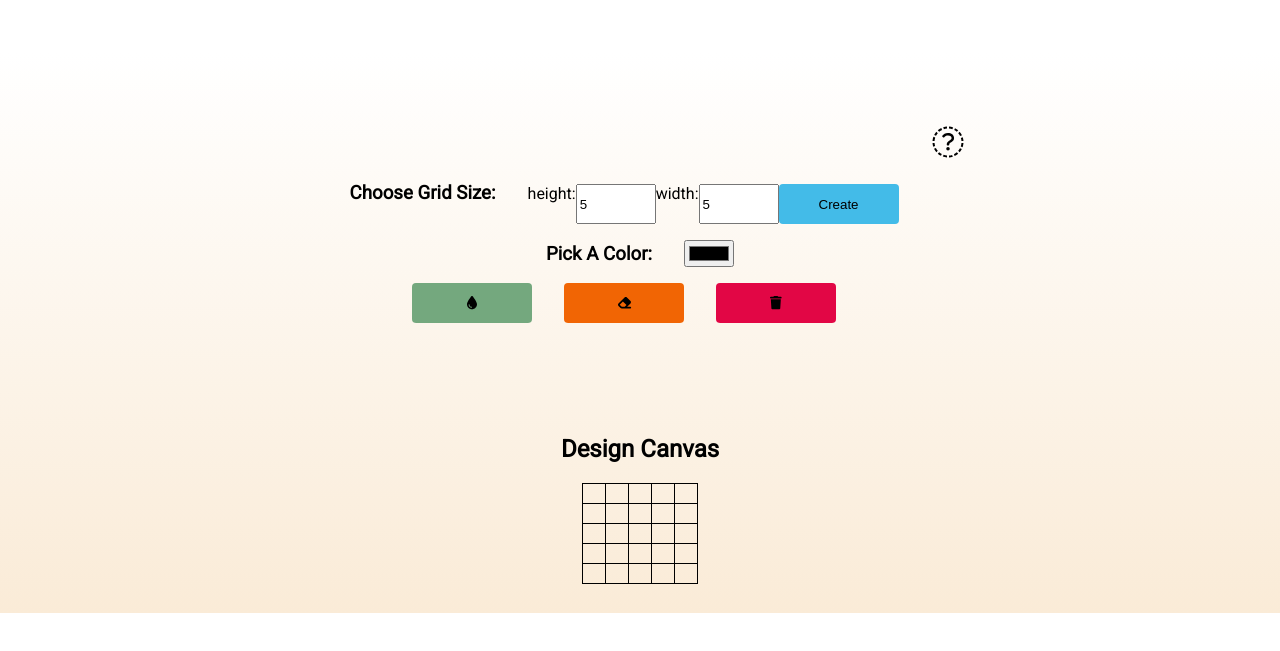
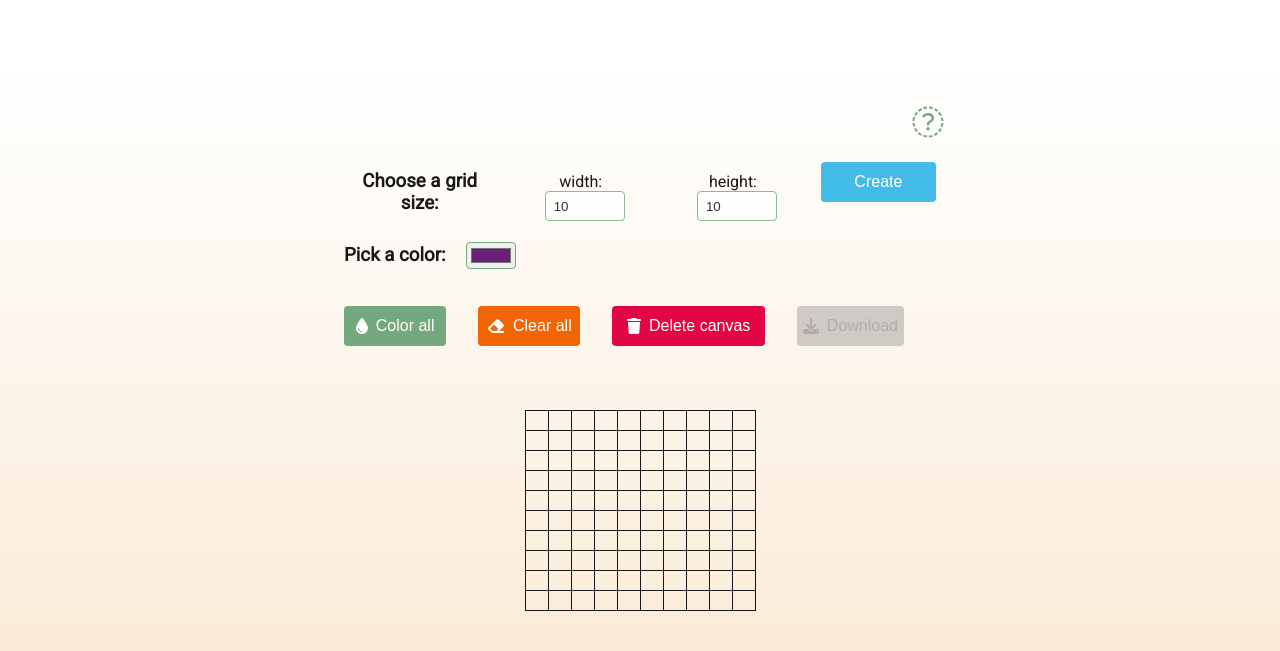
Before and after one commit to olkruglova/canvas-pixel-art, a website: page index.html in a window 1280 px wide. Shown: the part 187-838 px from the top of the page. Before the commit the page ends 800 px from the top, so only its background shows below. Drawn offline with nearby package versions, Linux system fonts and the light colour scheme.

Commit message:
#made changes to layout

```diff
--- a/index.html
+++ b/index.html
@@ -15,7 +15,6 @@
             <img class="header-image" src="./assets/Pixel_art_maker.png" alt="Pixel Art Maker"></img>
             <h1 class="subheader">Ebrace the journey, pixel by pixel</h1>
         </div>
-    </div>
 
         <div class="content">
             <div id="info" class="info">
@@ -29,40 +28,45 @@
             </div>
             <div class="toolbar">
                 <div class="canvas-size-picker">
-                <h3 class="tool-header">Choose Grid Size:</h3>
-                <form id="sizePicker">
-                    height:
-                    <input type="number" id="input_height" name="height" min="1" value="5">
-                    width:
-                    <input type="number" id="input_width" name="width" min="1" value="5">
+                    <h3 class="tool-header">Choose a grid size:</h3>
+                    <form id="size-picker">
+                        <div class="input">
+                            <label for="input-width">width:</label>
+                            <input type="number" id="input-width" name="width" min="1" max="100" value="10">
+                        </div>
+
+                        <div class="input">
+                            <label for="input-height">height:</label>
+                            <input type="number" id="input-height" name="height" min="1" max="100" value="10">
+                        </div>
+
                         <button class="create" type="submit">Create</button>
                     </form>
 
                 </div>
 
                 <div class="color-picker">
-                <h3 class="tool-header">Pick A Color:</h3>
-                <input type="color" id="colorPicker">
+                    <h3 class="tool-header">Pick a color:</h3>
+                    <input type="color" id="color-picker" value="#692079">
                 </div>
 
                 <div class="action-buttons">
-                <button class="color-all"><i class="fa fa-tint" aria-hidden="true"> Color all</i></button>
-                <button class="clear-all"><i class="fa fa-eraser" aria-hidden="true"> Clear all</i></button>
-                <button class="delete-canvas"><i class="fa fa-trash" aria-hidden="true"> Delete Grid</i></button>
-
+                    <button class="color-all"><i class="fa fa-tint" aria-hidden="true"></i>Color all</button>
+                    <button class="clear-all"><i class="fa fa-eraser" aria-hidden="true"></i>Clear all</button>
+                    <button class="delete-canvas"><i class="fa fa-trash" aria-hidden="true"></i>Delete canvas</button>
+                    <button class="download-canvas" disabled><i class="fa fa-download"
+                            aria-hidden="true"></i>Download</button>
                 </div>
             </div>
         </div>
 
-
-
-
-
-    <h2>Design Canvas</h2>
-    <table id="pixel_canvas"></table>
+        <div class="canvas">
+            <table id="canvas-grid"></table>
         </div>
 
+    </div>
 
+    </div>
     <script src="js.js"></script>
 </body>
 
--- a/js.js
+++ b/js.js
@@ -7,50 +7,87 @@ $("#info").on("mouseout", function() {
 })
 
 //preventing the page from refreshing
-$("#sizePicker").on("submit", function(buildGrid) {
+$("#size-picker").on("submit", function(buildGrid) {
     makeGrid();
     buildGrid.preventDefault();
 });
 
 //make a start grid
 $(function() {
-  makeGrid(5, 5);
+    makeGrid();
 });
-var canvas = $("#pixel_canvas");
-//build a table with a function makeGrid(), using a For Loop;
+
+var canvas = $("#canvas");
+var canvasGrid = $("#canvas-grid");
+
 function makeGrid() {
-  canvas.children().remove(); //empty the grid for each submit
-  var rows = $("#input_height").val();
+    canvasGrid.children().remove();
+    var rows = $("#input-height").val();
+
     for (var r = 0; r < rows; r++) {
-     canvas.append("<tr></tr>");
-  var columns = $("#input_width").val();
+        canvasGrid.append("<tr></tr>");
+        var columns = $("#input-width").val();
+
         for (var c = 0; c < columns; c++) {
-     canvas.children().last().append("<td></td>");
+            canvasGrid.children().last().append("<td></td>");
         };
     };
-}
-// change a color of a cell (when it is clicked on) in a  color which is selected from #colorPicker
-canvas.on("click", "td", function(){
-  var colors = $("#colorPicker").val();
+
+    cleanCanvas();
+
+    if (!rows || !columns) {
+        canvas.append("<div class='alert-message'></div>").text("Please enter a valid number of width and height");
+    };
+};
+
+var isMouseDown = false;
+
+// Listen for mousedown event to set isMouseDown to true
+canvasGrid.on("mousedown", function() {
+    isMouseDown = true;
+});
+
+// Listen for mouseup event to set isMouseDown to false
+canvasGrid.on("mouseup", function() {
+    isMouseDown = false;
+});
+
+// change a color of a cell (when it is clicked on or move over)
+canvasGrid.on("click", "td", function(){
+  var colors = $("#color-picker").val();
     $(this).css("background-color", colors);
 });
+
+canvasGrid.on("mouseover", "td", function() {
+    if (isMouseDown) {
+        var colors = $("#color-picker").val();
+        $(this).css("background-color", colors);
+    }
+});
+
 //remove the fill from the cell with double click of a mouse
-canvas.on("dblclick", "td", function () {
+canvasGrid.on("dblclick", "td", function () {
   $(this).css("background-color", "");
 });
-//to fill a grid (all cells)
-$(".colorAll").click(
+
+//to fill all grid
+$(".color-all").click(
 	function(){
-    $("table, td").css("background-color", $("#colorPicker").val())
+    $("table, td").css("background-color", $("#color-picker").val())
 	}
 );
-//clean a canvas
-$(".clearAll").click(
-	function(){
+
+function cleanCanvas(){
     $("table, td").css("background-color", "")
 }
+
+//clean a canvas
+$(".clear-all").click(function() {
+        cleanCanvas()
+    }
 );
+
 //delete a grid
-$(".delCanvas").click(function(){
+$(".delete-canvas").click(function(){
   $("table, td").children().remove();
 });
--- a/styles.css
+++ b/styles.css
@@ -1,7 +1,8 @@
 :root {
     --white: #ffffff;
-    --black: #000000;
+    --black: #171717;
     --gray: #676767;
+    --light-gray: #a1a1a1;
     --purple:#692079;
     --blue: #43bbe8;
     --green: #74a87e;
@@ -16,6 +17,7 @@ html {
     text-align: center;
 	background: linear-gradient(to top, AntiqueWhite, var(--white) 70%);
     font-family: Roboto;
+    color: var(--black);
 }
 
 .container {
@@ -35,7 +37,7 @@ image.header-image {
 
 .content {
     width: 50%;
-    margin: 6rem auto;
+    margin: 8rem auto 3rem;
     display: flex;
     flex-direction: column;
     justify-content: center;
@@ -43,39 +45,62 @@ image.header-image {
     flex-wrap: wrap;
 }
 
-.instruction {
-    font-style: italic;
-    color: var(--gray);
-    width: 50%;
-    display: flex;
-    flex-direction: column;
-    justify-content: flex-start;
-
-    & > p {
-        display: flex;
-        margin: 0 0 4px 0;
-    }
-}
-
 .toolbar {
     width: 100%;
     display: flex;
     flex-direction: column;
     justify-content: center;
-    align-items: center;
+    align-items: flex-start;
 }
 
 .toolbar > * {
     display: flex;
 }
 
+h3 {
+    margin: 0;
+}
+
 .canvas-size-picker {
     display: flex;
     justify-content: flex-start;
     align-items: baseline;
+    margin-bottom: 1.3rem;
 
     & > form {
         display: flex;
+        align-items: baseline;
+        margin: 0;
+    }
+
+    .input {
+        margin-left: 1.3rem;
+    }
+
+    input[type=number] {
+        border: 1px solid var(--green);
+        border-radius: 4px;
+        max-height: 30px;
+        opacity: 0.8;
+        position: relative;
+        margin-left: 0.5rem;
+        padding: 0.5rem;
+      }
+
+    input[type=number]:focus {
+        opacity: 1;
+        border: 2px solid var(--green);
+        outline: none;
+    }
+
+    input[type=number]:focus-visible {
+        opacity: 1 !important;
+        border: 2px solid var(--green) !important;
+        outline: none;
+    }
+
+    input:focus-visible {
+        outline-offset: none;
     }
 }
 
@@ -83,10 +108,18 @@ image.header-image {
     display: flex;
     justify-content: flex-start;
     align-items: center;
-}
+    margin-bottom: 1.3rem;
 
-.tool-header {
-    margin: 0 2rem 0 0;
+    #color-picker{
+        margin-left: 1.3rem;
+        cursor: pointer;
+    }
+
+    input[type=color] {
+        border: 1px solid var(--green);
+        border-radius: 4px;
+        max-height: 30px;
+    }
 }
 
 button {
@@ -99,6 +132,24 @@ button {
     border-radius: 4px;
     cursor: pointer;
     margin-right: 2rem;
+    color: var(--white);
+    font-size: 1rem;
+
+    &:disabled {
+        opacity: 0.5;
+        cursor: not-allowed;
+        color: var(--gray);
+        background-color: var(--light-gray) !important;
+
+        &:hover {
+            opacity: 0.5;
+            box-shadow: none !important;
+        }
+    }
+
+    & i {
+        margin-right: 0.5rem;
+    }
 
     &:hover {
         opacity: 0.8;
@@ -107,6 +158,7 @@ button {
 
     &.create {
         background-color: var(--blue);
+        margin: 0 0 0 1.3rem;
     }
     &.color-all {
         background-color: var(--green);
@@ -116,10 +168,15 @@ button {
     }
     &.delete-canvas {
         background-color: var(--red);
+        width: 180px;
+    }
+    &.download-canvas {
+        background-color: var(--purple);
     }
 }
 
 .action-buttons {
+    width: 100%;
     display: flex;
     justify-content: flex-start;
     align-items: center;
@@ -133,9 +190,17 @@ button {
     height: 24px;
     margin-bottom: 2rem;
     cursor: pointer;
+
+    & .svg-inline--fa {
+        color: var(--green);
+    }
 }
 
 .instruction {
+    font-style: italic;
+    color: var(--gray);
+    flex-direction: column;
+    justify-content: flex-start;
     display: none;
     position: absolute;
     top: -120px;
@@ -147,12 +212,18 @@ button {
     border: 1px solid var(--gray);
     border-radius: 4px;
     box-shadow: var(--box-shadow);
+
+    & > p {
+        display: flex;
+        margin: 0 0 4px 0;
+    }
 }
 
 table,
 tr,
 td {
     border: 1px solid var(--black);
+    /* cursor: url('./assets/brush.png'), default; */
 }
 
 table {
@@ -172,3 +243,11 @@ input[type=number] {
     width: 6em;
 
 }
+
+.alert-message {
+    width: 500px;
+    background-color: var(--white);
+    box-shadow: var(--box-shadow);
+    border: 2px solid var(--orange);
+    color: var(--orange);
+}
```
Also changed, not shown: assets/brush.png (added). Lines whose indentation alone changed are shown as unchanged.
